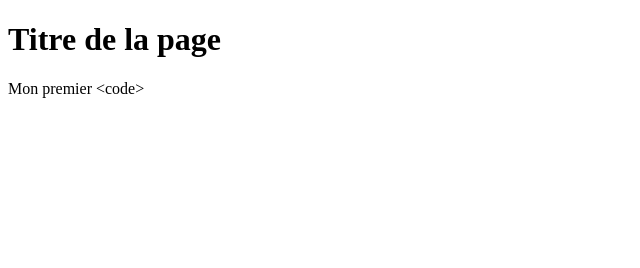
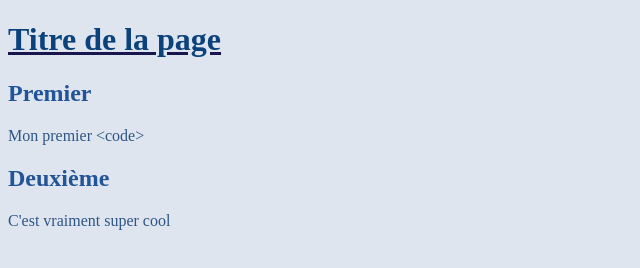
Before and after one commit to chl0e-rnd/premier-depot, a plain HTML site: page index.html in a window 1280 px wide. Shown: the whole page, without its empty margins (0-640 px from the left). Drawn offline with Linux system fonts and the light colour scheme.

Commit message:
Ajout du CSS dans fichier main.css

```diff
--- a/index.html
+++ b/index.html
@@ -18,9 +18,17 @@
     <link rel="icon" type="image/png" sizes="32x32" href="/favicon-32x32.png">
     <link rel="icon" type="image/png" sizes="16x16" href="/favicon-16x16.png">
     <link rel="manifest" href="/site.webmanifest">
+
+    <!-- CSS -->
+    <link rel="stylesheet" href="main.css">
+
+
 </head>
 <body>
 <h1>Titre de la page</h1>
+<h2> Premier</h2>
 <p>Mon premier &lt;code&gt;</p>
+<h2>Deuxième</h2>
+<p> C'est vraiment super cool</p>
 </body>
 </html>
--- /dev/null
+++ b/main.css
@@ -0,0 +1,17 @@
+body {
+    color: #2f5586;
+    font-family: "Roboto Slab Light",serif;
+    background: #dee5ee;
+}
+
+h1 {
+    color: #0c427c;
+    font-family: "Roboto Slab", serif;
+    text-decoration: underline #17174d;
+}
+
+h2 {
+    color: #225498;
+    font-family: "Roboto slab", serif;
+
+}
```
